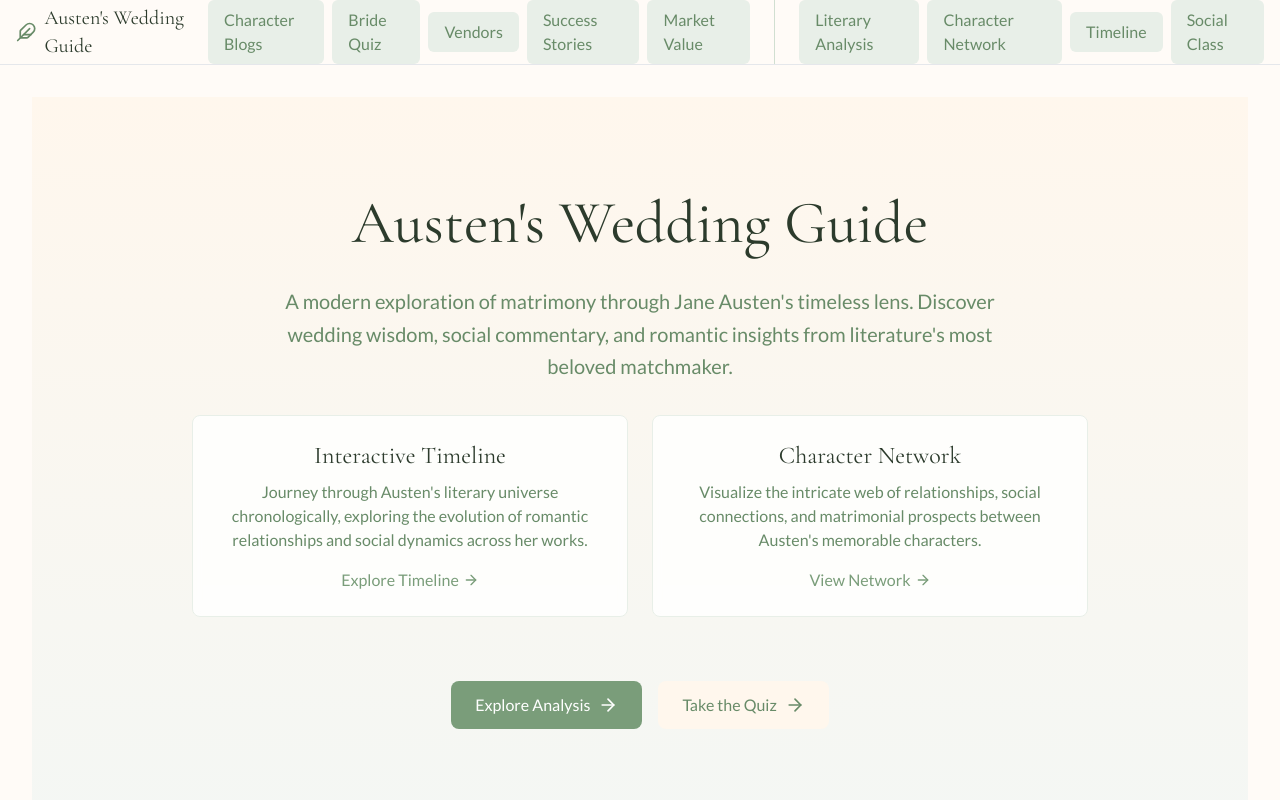
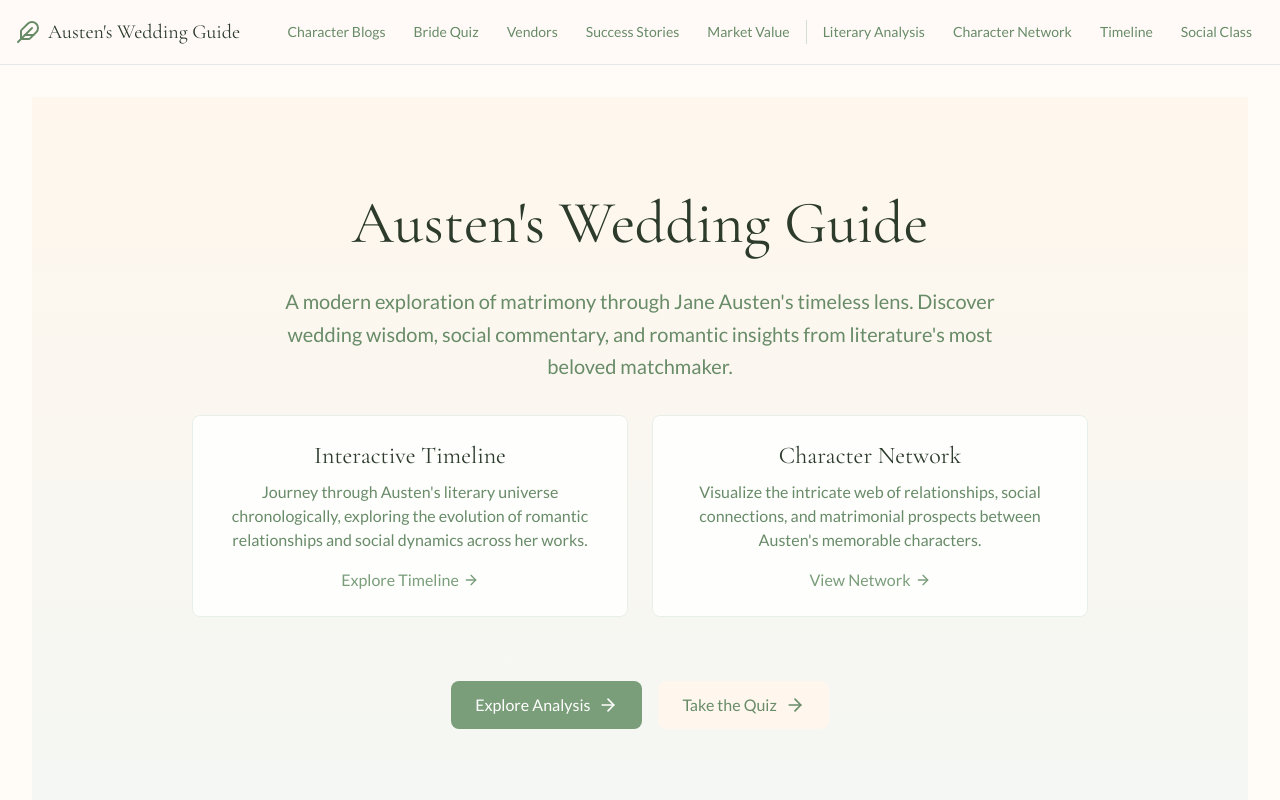
Before and after one commit to harivansh-afk/ENGL-Final-Project, a React (Vite) app: page / in a window 1280 px wide. Shown: the top 800 px of the page. Built offline with nearby package versions, Linux system fonts and the light colour scheme; the HTML template or start-up script is replaced by a standard one.

Commit message:
navbar improvements

```diff
--- a/src/components/Navbar.tsx
+++ b/src/components/Navbar.tsx
@@ -1,81 +1,106 @@
 import { Link } from 'react-router-dom';
-import { Feather } from 'lucide-react';
+import { Feather, Menu, X } from 'lucide-react';
+import { useState } from 'react';
+import { cn } from '@/lib/utils';
+
+const navItems = [
+  { name: 'Character Blogs', path: '/blogs' },
+  { name: 'Bride Quiz', path: '/quiz' },
+  { name: 'Vendors', path: '/vendors' },
+  { name: 'Success Stories', path: '/success-stories' },
+  { name: 'Market Value', path: '/market-calculator' },
+];
+
+const analysisItems = [
+  { name: 'Literary Analysis', path: '/analysis' },
+  { name: 'Character Network', path: '/network' },
+  { name: 'Timeline', path: '/timeline' },
+  { name: 'Social Class', path: '/social-class' },
+];
 
 const Navbar = () => {
+  const [isOpen, setIsOpen] = useState(false);
+
   return (
-    <header className="border-b bg-cream-50">
+    <header className="sticky top-0 z-50 w-full border-b bg-cream-50/80 backdrop-blur-sm">
       <div className="container mx-auto px-4">
         <div className="flex h-16 items-center justify-between">
+          {/* Logo */}
           <Link to="/" className="flex items-center space-x-2">
             <Feather className="h-6 w-6 text-sage-700" />
             <span className="font-cormorant text-xl text-sage-900">Austen's Wedding Guide</span>
           </Link>
 
-          <nav className="flex items-center">
-            <div className="flex items-center space-x-2 mr-6">
+          {/* Mobile menu button */}
+          <button
+            onClick={() => setIsOpen(!isOpen)}
+            className="lg:hidden rounded-md p-2 text-sage-700 hover:bg-sage-100"
+          >
+            {isOpen ? <X className="h-6 w-6" /> : <Menu className="h-6 w-6" />}
+          </button>
+
+          {/* Desktop Navigation */}
+          <nav className="hidden lg:flex lg:items-center lg:space-x-1">
+            <div className="flex items-center space-x-1">
+              {navItems.map((item) => (
                 <Link
-                to="/blogs"
-                className="bg-sage-100 text-sage-700 hover:bg-sage-200 px-4 py-2 rounded-md transition-colors"
+                  key={item.path}
+                  to={item.path}
+                  className="px-3 py-2 text-sm font-medium text-sage-700 hover:bg-sage-100 rounded-md transition-colors"
                 >
-                Character Blogs
+                  {item.name}
                 </Link>
+              ))}
+            </div>
+            <div className="h-6 mx-4 w-px bg-sage-200" />
+            <div className="flex items-center space-x-1">
+              {analysisItems.map((item) => (
                 <Link
-                to="/quiz"
-                className="bg-sage-100 text-sage-700 hover:bg-sage-200 px-4 py-2 rounded-md transition-colors"
+                  key={item.path}
+                  to={item.path}
+                  className="px-3 py-2 text-sm font-medium text-sage-700 hover:bg-sage-100 rounded-md transition-colors"
                 >
-                Bride Quiz
+                  {item.name}
                 </Link>
-              <Link
-                to="/vendors"
-                className="bg-sage-100 text-sage-700 hover:bg-sage-200 px-4 py-2 rounded-md transition-colors"
-              >
-                Vendors
-              </Link>
-              <Link
-                to="/success-stories"
-                className="bg-sage-100 text-sage-700 hover:bg-sage-200 px-4 py-2 rounded-md transition-colors"
-              >
-                Success Stories
-              </Link>
-              <Link
-                to="/market-calculator"
-                className="bg-sage-100 text-sage-700 hover:bg-sage-200 px-4 py-2 rounded-md transition-colors"
-              >
-                Market Value
-              </Link>
+              ))}
+            </div>
+          </nav>
         </div>
 
-            <div className="flex items-center space-x-2 border-l border-sage-200 pl-6">
+        {/* Mobile Navigation */}
+        <div
+          className={cn(
+            'lg:hidden',
+            isOpen ? 'block border-t border-sage-200' : 'hidden'
+          )}
+        >
+          <div className="space-y-1 px-2 pb-3 pt-2">
+            {navItems.map((item) => (
               <Link
-                to="/analysis"
-                className="bg-sage-100 text-sage-700 hover:bg-sage-200 px-4 py-2 rounded-md transition-colors"
+                key={item.path}
+                to={item.path}
+                className="block px-3 py-2 text-base font-medium text-sage-700 hover:bg-sage-100 rounded-md transition-colors"
+                onClick={() => setIsOpen(false)}
               >
-                Literary Analysis
+                {item.name}
               </Link>
+            ))}
+            <div className="my-2 h-px bg-sage-200" />
+            {analysisItems.map((item) => (
               <Link
-                to="/network"
-                className="bg-sage-100 text-sage-700 hover:bg-sage-200 px-4 py-2 rounded-md transition-colors"
+                key={item.path}
+                to={item.path}
+                className="block px-3 py-2 text-base font-medium text-sage-700 hover:bg-sage-100 rounded-md transition-colors"
+                onClick={() => setIsOpen(false)}
               >
-                Character Network
+                {item.name}
               </Link>
-              <Link
-                to="/timeline"
-                className="bg-sage-100 text-sage-700 hover:bg-sage-200 px-4 py-2 rounded-md transition-colors"
-              >
-                Timeline
-              </Link>
-              <Link
-                to="/social-class"
-                className="bg-sage-100 text-sage-700 hover:bg-sage-200 px-4 py-2 rounded-md transition-colors"
-              >
-                Social Class
-              </Link>
+            ))}
           </div>
-          </nav>
         </div>
       </div>
     </header>
   );
-}
+};
 
 export default Navbar;
```
Also changed, not shown: 1 other file (tests, documents, lock files or other folders). Lines whose indentation alone changed are shown as unchanged.
